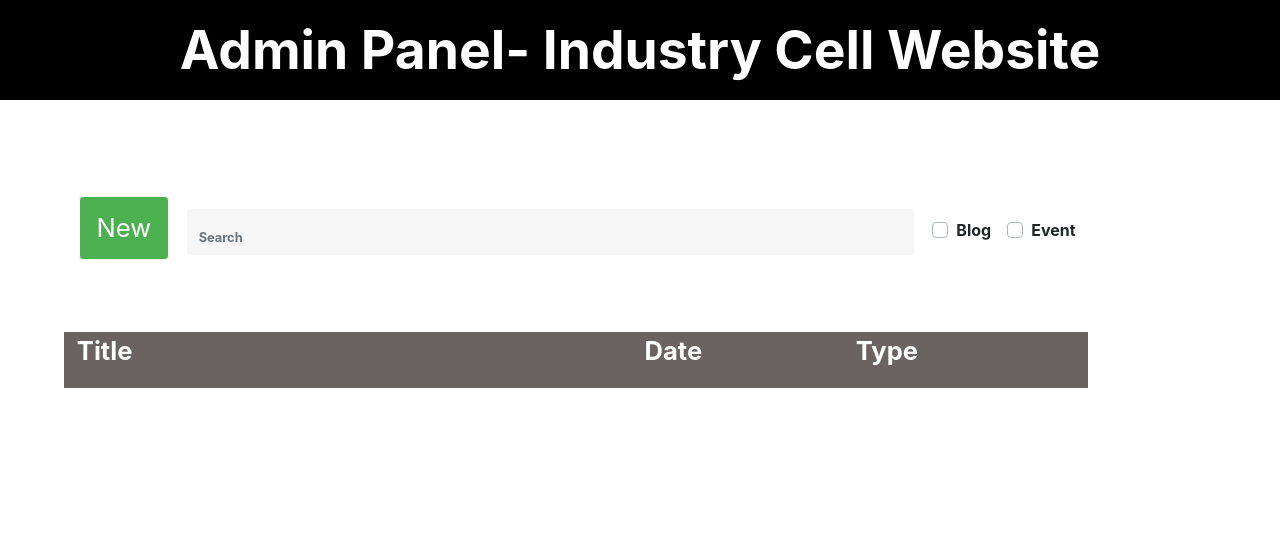
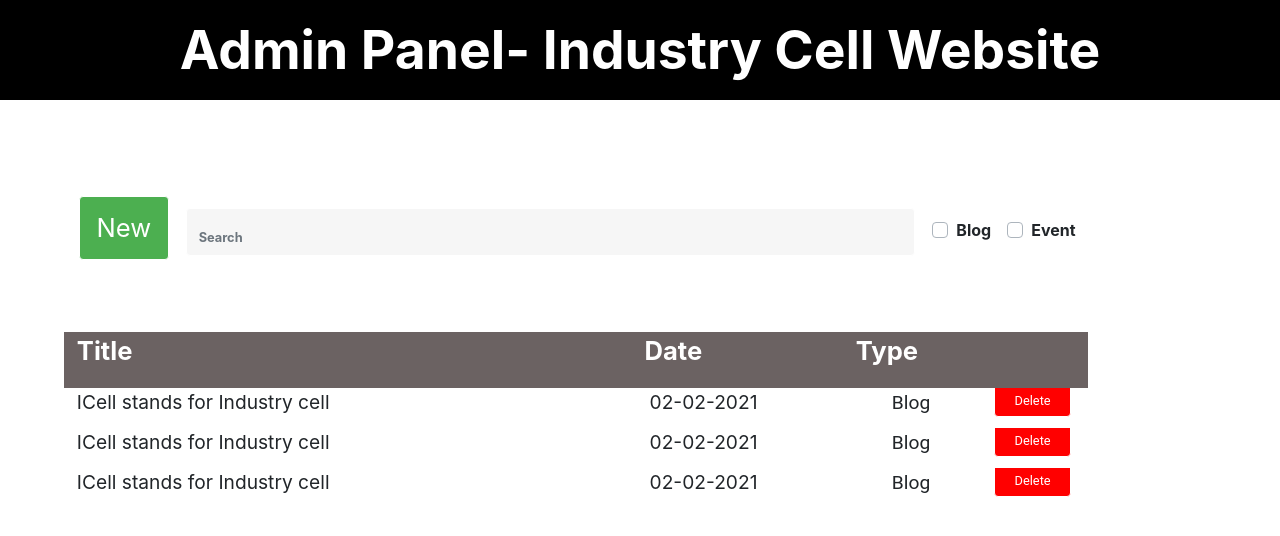
Before and after one commit to codiiyapaa/icell, a React (Create React App) app in the folder icell/: page /Dashboard in a window 1280 px wide. Shown: the top 536 px of the page. Built offline with nearby package versions, Linux system fonts and the light colour scheme.

Commit message:
Dashboard commit

```diff
--- a/icell/src/components/Dashboard.css
+++ b/icell/src/components/Dashboard.css
@@ -69,13 +69,12 @@
     margin-left: 5vw;
     position: relative;
     overflow: hidden;
+    align-self: center;
 }
 
 .table-header-title{
     color:white;
     font-size: 2vw;
-    justify-self: center;
-    align-self: center;
     margin-left: 1vw;
     font-weight: bold;
     display: inline;
@@ -85,8 +84,6 @@
 .table-header-date{
     color:white;
     font-size: 2vw;
-    justify-self: center;
-    align-self: center;
     margin-left: 40vw;
     font-weight: bold;
     display: inline;
@@ -96,10 +93,73 @@
 .table-header-type{
     color:white;
     font-size: 2vw;
-    justify-self: center;
-    align-self: center;
     margin-left: 12vw;
     font-weight: bold;
     display: inline;
     position: relative;
 }
+
+.sample-blog{
+    position: relative;
+    width: 80vw;
+    height: 5vh;
+    overflow: hidden;
+    margin-left: 5vw;
+    align-self: center;
+}
+
+.blog-title{
+    position: relative;
+    display: inline;
+    font-size: 1.5vw;
+    text-align: center;
+    margin-left: 1vw;
+}
+
+.blog-date{
+    position: relative;
+    display: inline;
+    margin-left: 25vw;
+    font-size: 1.5vw;
+    opacity: 1;
+    text-align: center;
+}
+
+.blog-type{
+    width: 130px;
+    position: relative;
+    display: inline;
+    margin-left: 10.5vw;
+    font-family: Roboto;
+    font-size: 1.5vw;
+    opacity: 1;
+    text-align: center;
+}
+
+.blog-button{
+    position: relative;
+    display: inline;
+    left:5vw;
+    bottom: 0.3vw;
+    font-family: Roboto;
+    font-size: 1vw;
+    opacity: 1;
+    width: 6vw;
+    color: white;
+    background-color: red;
+    border-color: white;
+}
+
+.blog-button:hover{
+    position: relative;
+    display: inline;
+    left:5vw;
+    bottom: 0.3vw;
+    font-family: Roboto;
+    font-size: 1vw;
+    opacity: 1;
+    width: 6vw;
+    color: white;
+    background-color: red;
+    border-color: black;
+}
--- a/icell/src/components/Dashboard.jsx
+++ b/icell/src/components/Dashboard.jsx
@@ -35,6 +35,28 @@ const Dashboard = () => {
             </div>
          </Row>
          <Row>
+            <div className="sample-blog">
+               <div className="blog-title">ICell stands for Industry cell</div>
+               <div className="blog-date">02-02-2021</div>
+               <div className="blog-type">Blog</div>
+               <Button className="blog-button">Delete</Button>
+            </div>
+         </Row>
+         <Row>
+            <div className="sample-blog">
+               <div className="blog-title">ICell stands for Industry cell</div>
+               <div className="blog-date">02-02-2021</div>
+               <div className="blog-type">Blog</div>
+               <Button className="blog-button">Delete</Button>
+            </div>
+         </Row>
+         <Row>
+            <div className="sample-blog">
+               <div className="blog-title">ICell stands for Industry cell</div>
+               <div className="blog-date">02-02-2021</div>
+               <div className="blog-type">Blog</div>
+               <Button className="blog-button">Delete</Button>
+            </div>
          </Row>
       </Container>
        </>
```
Also changed, not shown: 1 other file (tests, documents, lock files or other folders).
